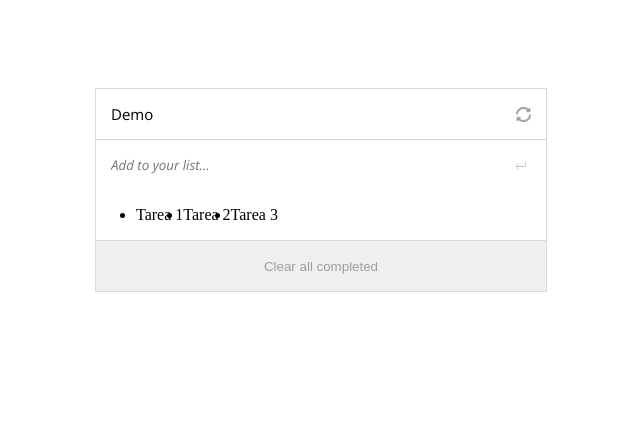
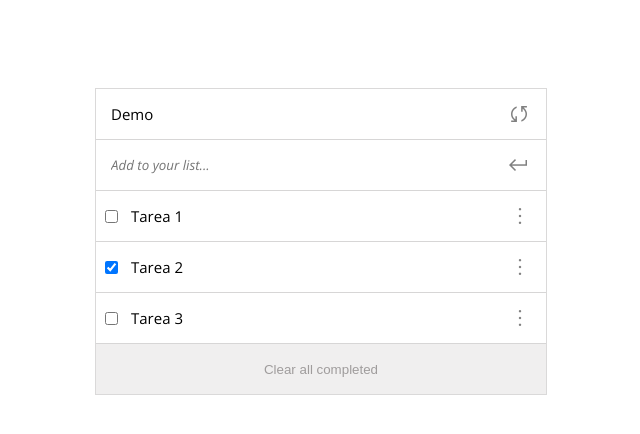
Before and after one commit to rodrigopenayo98/ToDo-List-Rod, a website built with webpack: page src/index.html in a window 1280 px wide. Shown: the whole page, without its empty margins (319-959 px from the left). Built offline with nearby package versions, Linux system fonts and the light colour scheme.

Commit message:
fix structure

```diff
--- a/src/index.html
+++ b/src/index.html
@@ -12,18 +12,20 @@
       href="https://fonts.googleapis.com/css2?family=Open+Sans:ital,wght@0,300;1,300&display=swap"
       rel="stylesheet"
     />
+    <link rel="stylesheet" href="https://fonts.googleapis.com/css2?family=Material+Symbols+Outlined:opsz,wght,FILL,GRAD@48,400,0,0" />
+    <link rel="stylesheet" href="https://fonts.googleapis.com/css2?family=Material+Symbols+Outlined:opsz,wght,FILL,GRAD@20..48,100..700,0..1,-50..200" />
     <link rel="stylesheet" href="./style.css" />
     <title>Webpack</title>
   </head>
   <body>
     <section id="main-container">
       <div id="title-list-container">
-        <h2 id="title-list">Demo</h2>
-        <img id="img-arrow" src="./img/actualizar.png" alt="" />
+        <h4 id="title-list">Demo</h4>
+        <span class="material-symbols-outlined">sync</span>
       </div>
       <div id="input-container">
         <input type="text" id="text" placeholder="Add to your list..." />
-        <img src="img/flecha-girar-hacia-abajo-a-la-izquierda.png" id="img-enter" alt="" />
+        <span class="material-symbols-outlined">keyboard_return</span>
       </div>
       <div id="tasks-container">
         <ul id="taskList"></ul>
--- a/src/index.js
+++ b/src/index.js
@@ -1,36 +1,49 @@
 import "./style.css";
 
-// Array de tareas
 const tasks = [
   { description: "Tarea 1", completed: false, index: 1 },
   { description: "Tarea 2", completed: true, index: 2 },
   { description: "Tarea 3", completed: false, index: 3 },
 ];
 
-// Función para generar la lista de tareas en HTML
 function generateTaskList() {
-  const taskList = document.getElementById("taskList"); // Marcador de posición en el HTML
-
-  // Cambiar el valor de display del elemento <ul> a "flex"
+  const taskList = document.getElementById("taskList");
   taskList.style.display = "flex";
 
-  // Iterar sobre la matriz de tareas
   for (let task of tasks) {
-    // Crear un elemento de lista <li>
     const elementList = document.createElement("li");
+    elementList.classList.add("item-task");
 
-    // Establecer el texto de la descripción de la tarea como contenido del elemento de lista
-    elementList.textContent = task.description;
+    const checkbox = document.createElement("input");
+    checkbox.type = "checkbox";
+    checkbox.classList.add("checkbox");
+    checkbox.checked = task.completed;
+    checkbox.addEventListener("change", () => {
+      task.completed = checkbox.checked;
+      elementList.classList.toggle("completed");
+    });
 
-    // Agregar una clase al elemento de lista según el estado de completado de la tarea
+    const description = document.createElement("span");
+    description.textContent = task.description;
+    description.classList.add("task-name");
+
+    const icon = document.createElement("span");
+    icon.classList.add("material-symbols-outlined");
+    icon.textContent = "more_vert";
+
+    elementList.appendChild(checkbox);
+    elementList.appendChild(description);
+    elementList.appendChild(icon);
+
     if (task.completed) {
-      elementList.classList.add("completada");
+      elementList.classList.add("completed");
     }
 
-    // Agregar el elemento de lista a la lista de tareas
     taskList.appendChild(elementList);
   }
 }
 
-// Llamar a la función para generar la lista de tareas al cargar la página
+
+
+
 window.addEventListener("DOMContentLoaded", generateTaskList);
--- a/src/style.css
+++ b/src/style.css
@@ -17,6 +17,15 @@ body{
   font-size: 15px;
 }
 
+.material-symbols-outlined {
+  font-variation-settings:
+  'FILL' 0,
+  'wght' 400,
+  'GRAD' 0,
+  'opsz' 48;
+  color: grey;
+}
+
 #title-list-container {
   display: flex;
   width: 420px;
@@ -24,12 +33,6 @@ body{
   justify-content: space-between;
   align-items: center;
   padding: 15px;
-}
-
-#img-arrow {
-  width: 15px;
-  height: 15px;
-  cursor: pointer;
 }
 
 #input-container {
@@ -43,16 +46,10 @@ body{
 #text {
   width: 390px;
   height: 20px;
-  padding: 15px;
+  padding: 15px 5px 15px 15px;
   border: none;
   font-family: 'Open Sans', sans-serif;
   font-style: italic;
-}
-
-#img-enter{
-  width: 10px;
-  height: 10px;
-  cursor: pointer;
 }
 
 #text::placeholder {
@@ -60,11 +57,13 @@ body{
   font-style: italic;
 }
 
-/* #tasks-container{
-   width: 450px;
-  height: 50px;
-  border-top: 1px solid rgb(215, 214, 214);
-}  */
+.material-symbols-outlined {
+  font-variation-settings:
+  'FILL' 0,
+  'wght' 400,
+  'GRAD' 0,
+  'opsz' 48
+}
 
 #button-container{
   height: 50px;
@@ -84,6 +83,37 @@ background-color: #f0efef;
   color: black;
 }
 
+#input-container{
+  padding: 0px;
+}
+
 #taskList{
-  display: none;
+  display: flex;
+  flex-direction: column;
+  padding: 0px;
+  margin: 0px;
+  list-style: none;
 }
+
+.item-task{
+  height: 40px;
+  padding: 5px;
+  display: flex;
+  align-items: center;
+  border-top: 1px solid rgb(215, 214, 214);
+  font-family: 'Open Sans', sans-serif;
+  font-weight: 400;
+  color: rgb(0, 0, 0);
+  font-size: 15px;
+  position: relative;
+}
+
+.checkbox{
+  margin-right: 390px;
+}
+
+.task-name{
+  position: absolute;
+  left: 35px;
+  top: 15px;
+}
```
